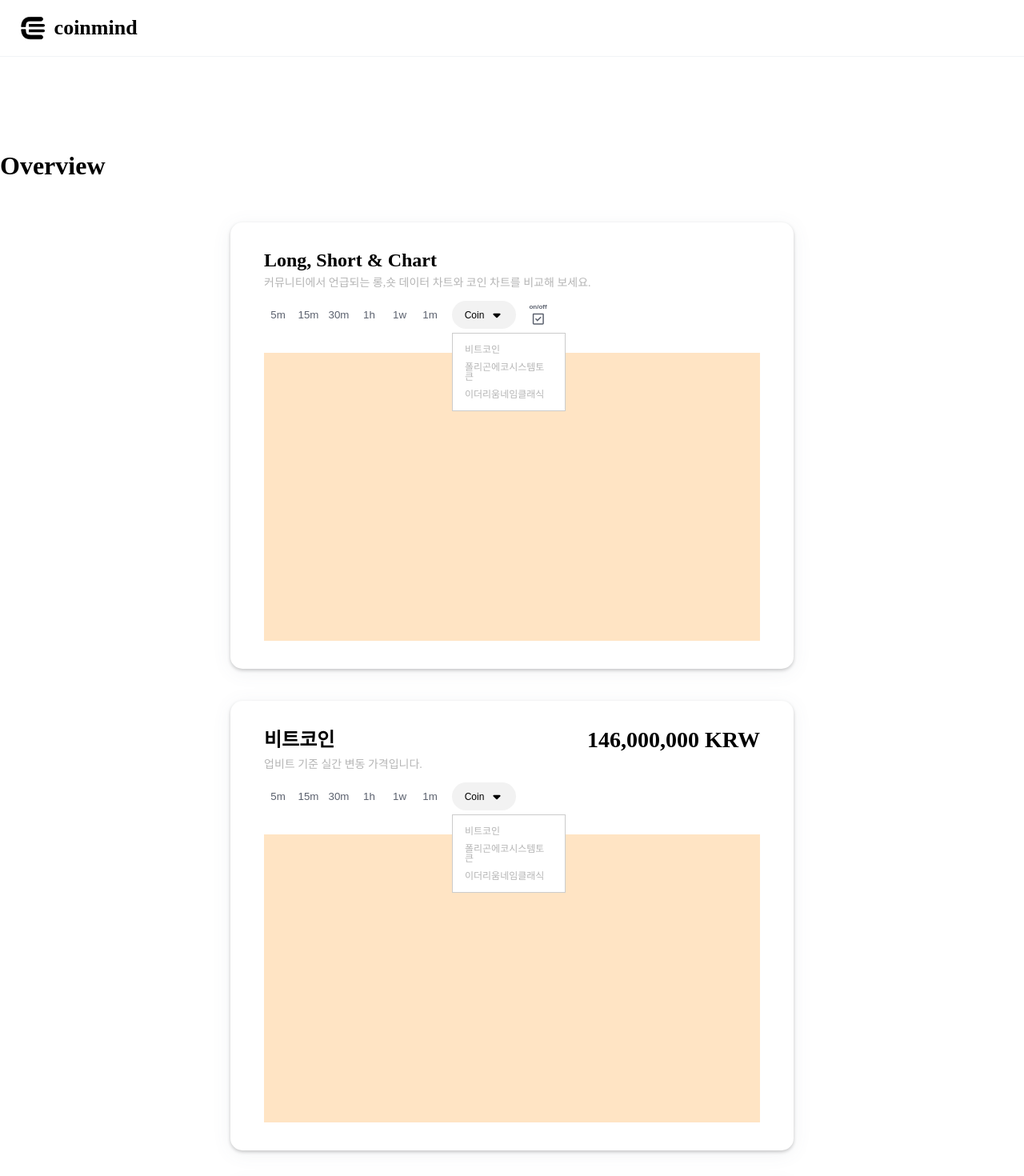
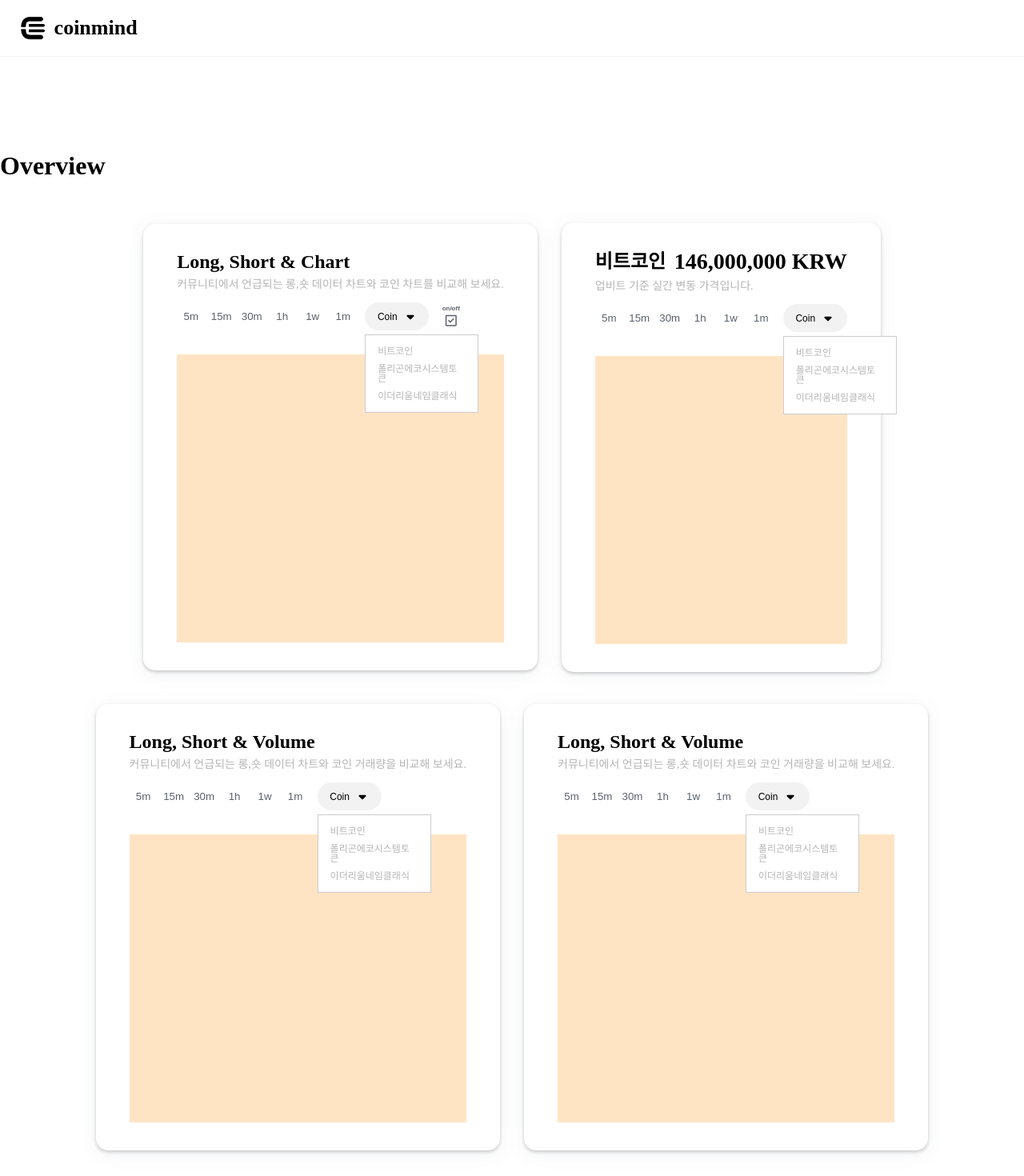
Before and after one commit to SebellKo/coinmind-client, a React (Vite) app: page / in a window 1280 px wide. Shown: the top 1470 px of the page at 80% size. Built offline with nearby package versions, Linux system fonts and the light colour scheme.

Commit message:
[style]: chart 영역 가로 길이 수정

```diff
--- a/src/components/main/Overview/charts/CommunityShareChart.tsx
+++ b/src/components/main/Overview/charts/CommunityShareChart.tsx
@@ -34,7 +34,7 @@ function CommunityShareChart() {
 }
 
 const ChartArea = styled.div`
-  width: 620px;
+  width: 100%;
   height: 360px;
 
   background: bisque;
--- a/src/components/main/Overview/charts/LongShortChart.tsx
+++ b/src/components/main/Overview/charts/LongShortChart.tsx
@@ -57,7 +57,7 @@ const ChartActiveButton = styled.button`
 `;
 
 const ChartArea = styled.div`
-  width: 620px;
+  width: 100%;
   height: 360px;
 
   background: bisque;
--- a/src/components/main/Overview/charts/LongShortVolumeChart.tsx
+++ b/src/components/main/Overview/charts/LongShortVolumeChart.tsx
@@ -34,7 +34,7 @@ function LongShortVolumeChart() {
 }
 
 const ChartArea = styled.div`
-  width: 620px;
+  width: 100%;
   height: 360px;
 
   background: bisque;
--- a/src/components/main/Overview/charts/UpbitCoinPriceChart.tsx
+++ b/src/components/main/Overview/charts/UpbitCoinPriceChart.tsx
@@ -49,7 +49,7 @@ const RealTimePrice = styled.h2`
 `;
 
 const ChartArea = styled.div`
-  width: 620px;
+  width: 100%;
   height: 360px;
 
   background: bisque;
```
